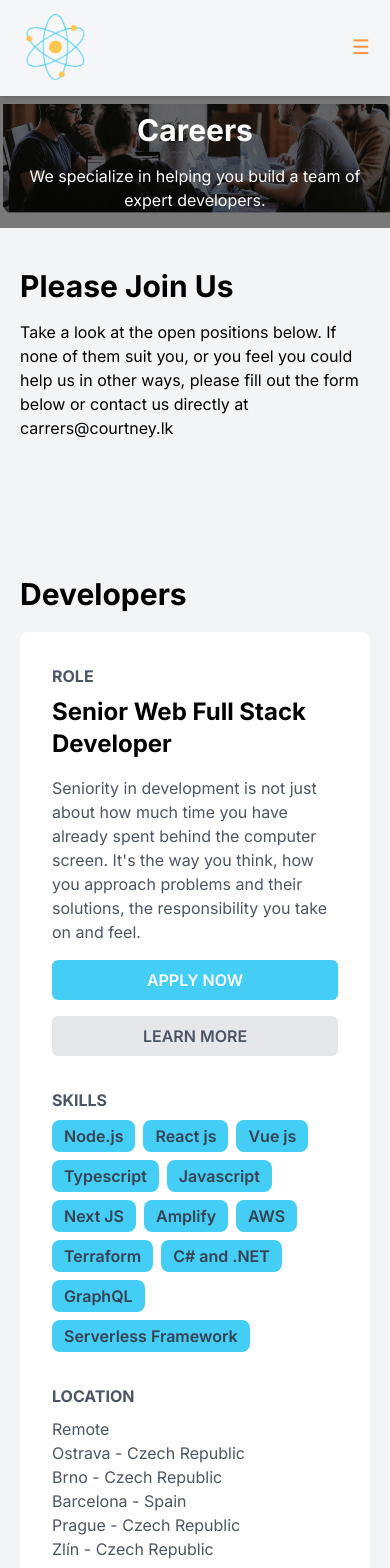
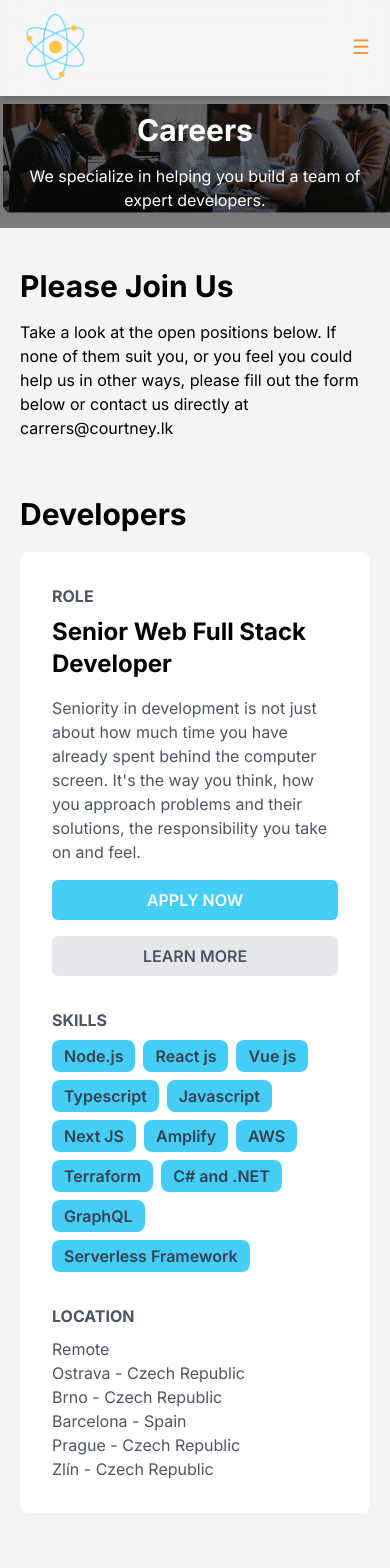
Before and after one commit to Dinesh9350/nucleus, a Next.js app: page /careers in a window 390 px wide. Shown: the top 1568 px of the page. Built offline with nearby package versions, Linux system fonts and the light colour scheme.

Commit message:
fix: final ui fixes

```diff
--- a/src/app/careers/page.tsx
+++ b/src/app/careers/page.tsx
@@ -16,7 +16,7 @@ export default function Home() {
 
             <BgImageSection heading={'Careers'} description={'We specialize in helping you build a team of expert developers.'}/>
             <TextContainer heading={'Please Join Us'} description={'Take a look at the open positions below. If none of them suit you, or you feel you could help us in other ways, please fill out the form below or contact us directly at carrers@courtney.lk'} />
-            <div className={' px-5 md:px-10 xl:px-36  pt-20'}>
+            <div className={' px-5 md:px-10 xl:px-36 pt-10 md:pt-20'}>
                 <h3 className={'font-bold text-3xl md:text-4xl pb-5'}>Developers</h3>
                 <DeveloperSection />
             </div>
--- a/src/app/globals.css
+++ b/src/app/globals.css
@@ -47,6 +47,6 @@
   background-image: url('/images/bgImage.png');
   background-size: 100%;
   background-position: center;
-  object-fit: cover;
+  object-fit: fill;
   background-repeat: no-repeat;
 }
--- a/src/components/text-container/index.tsx
+++ b/src/components/text-container/index.tsx
@@ -7,7 +7,7 @@ interface TextContainerProps {
 
 const TextContainer: React.FC<TextContainerProps> = ({ heading, description }) => {
     return (
-        <div className={'flex flex-col py-10 px-5 md:px-10 xl:px-36 h-full w-full'}>
+        <div className={'flex flex-col pt-10 px-5 md:px-10 xl:px-36 h-full w-full'}>
             <h3 className="font-bold text-3xl md:text-5xl w-full lg:w-[50rem]">
                 {heading}
             </h3>
```
